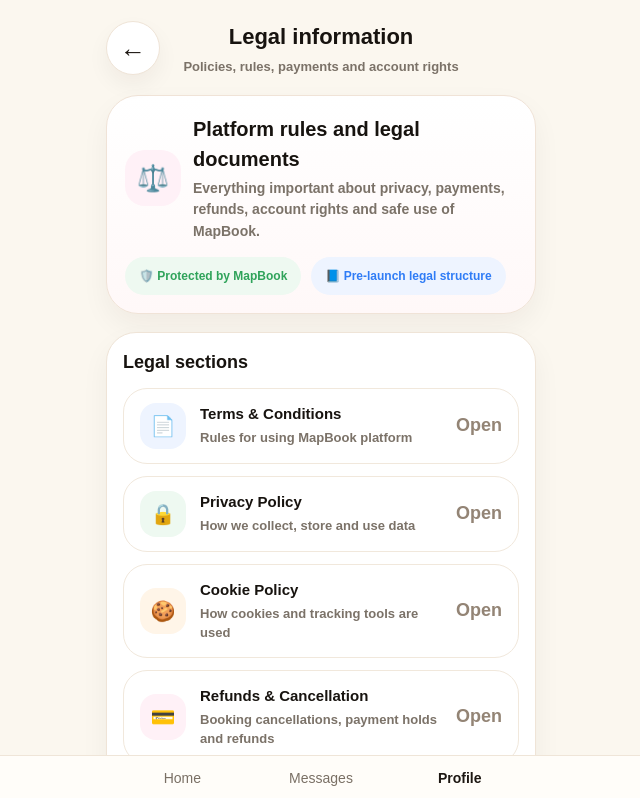
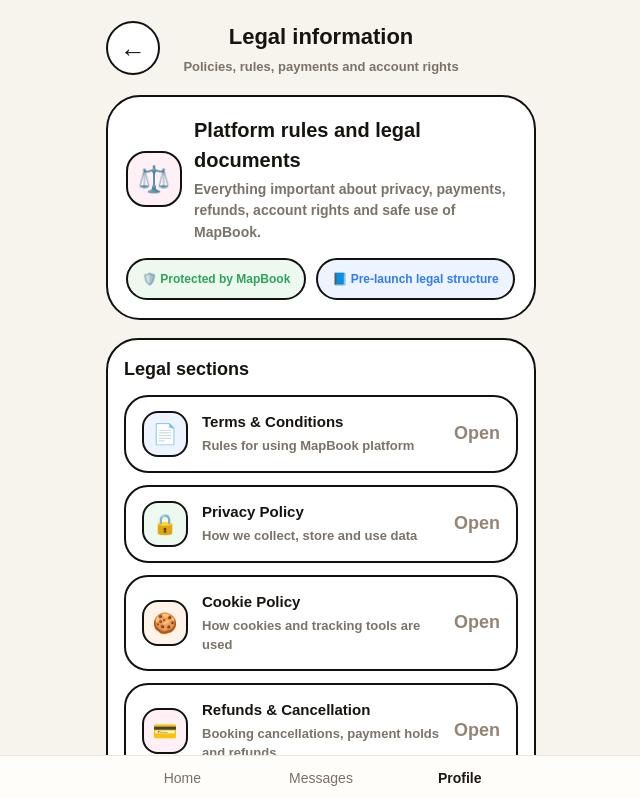
Before and after one commit to bellasalon4u-source/mapbookapp, a Next.js app: page /profile/legal in a window 1280 px wide. Shown: the top 798 px of the page, without its empty margins (319-959 px from the left). Built offline with nearby package versions, Linux system fonts and the light colour scheme.

Commit message:
git add app/profile/legal/page.tsx git commit -m "restyle legal page to mapbook design"

```diff
--- a/app/profile/legal/page.tsx
+++ b/app/profile/legal/page.tsx
@@ -185,11 +185,11 @@ type LegalItem = {
 };
 
 function accentStyles(accent: LegalItem['accent']) {
-  if (accent === 'pink') return { background: '#fff1f7', color: '#ff4fa0' };
-  if (accent === 'green') return { background: '#eef9f1', color: '#2fa35a' };
-  if (accent === 'blue') return { background: '#eef4ff', color: '#2f7cf6' };
+  if (accent === 'pink') return { background: '#fff0f6', color: '#ff4fa0' };
+  if (accent === 'green') return { background: '#edf9ef', color: '#2fa35a' };
+  if (accent === 'blue') return { background: '#edf4ff', color: '#2f7cf6' };
   if (accent === 'violet') return { background: '#f3efff', color: '#7a5af8' };
-  if (accent === 'orange') return { background: '#fff5e8', color: '#d68612' };
+  if (accent === 'orange') return { background: '#fff4e7', color: '#d68612' };
   return { background: '#f4efe8', color: '#6d6258' };
 }
 
@@ -278,7 +278,7 @@ export default function LegalPage() {
     <main
       style={{
         minHeight: '100vh',
-        background: '#fbf7ef',
+        background: '#f7f4ee',
         padding: '20px 16px 110px',
       }}
     >
@@ -298,10 +298,10 @@ export default function LegalPage() {
               width: 54,
               height: 54,
               borderRadius: 999,
-              border: '1px solid #efe4d7',
+              border: '2px solid #111111',
               background: '#fff',
               fontSize: 26,
-              boxShadow: '0 10px 22px rgba(44, 23, 10, 0.05)',
+              fontWeight: 900,
               cursor: 'pointer',
             }}
           >
@@ -336,11 +336,10 @@ export default function LegalPage() {
         <div
           style={{
             marginTop: 18,
-            borderRadius: 32,
-            border: '1px solid #f0e3d7',
-            background: 'linear-gradient(180deg, #ffffff 0%, #fff8f8 100%)',
+            borderRadius: 34,
+            border: '2px solid #111111',
+            background: '#ffffff',
             padding: 18,
-            boxShadow: '0 12px 28px rgba(44, 23, 10, 0.05)',
           }}
         >
           <div
@@ -357,7 +356,8 @@ export default function LegalPage() {
                 width: 56,
                 height: 56,
                 borderRadius: 20,
-                background: '#fff1f7',
+                border: '2px solid #111111',
+                background: '#fff0f6',
                 color: '#ff4fa0',
                 display: 'flex',
                 alignItems: 'center',
@@ -402,8 +402,9 @@ export default function LegalPage() {
             <div
               style={{
                 borderRadius: 999,
+                border: '2px solid #111111',
                 padding: '10px 14px',
-                background: '#eef9f1',
+                background: '#edf9ef',
                 color: '#2fa35a',
                 fontSize: 12,
                 fontWeight: 900,
@@ -415,8 +416,9 @@ export default function LegalPage() {
             <div
               style={{
                 borderRadius: 999,
+                border: '2px solid #111111',
                 padding: '10px 14px',
-                background: '#eef4ff',
+                background: '#edf4ff',
                 color: '#2f7cf6',
                 fontSize: 12,
                 fontWeight: 900,
@@ -430,11 +432,10 @@ export default function LegalPage() {
         <div
           style={{
             marginTop: 18,
-            borderRadius: 30,
-            border: '1px solid #efe4d7',
+            borderRadius: 32,
+            border: '2px solid #111111',
             background: '#fff',
             padding: 16,
-            boxShadow: '0 12px 28px rgba(44, 23, 10, 0.05)',
           }}
         >
           <div
@@ -465,7 +466,7 @@ export default function LegalPage() {
                     alignItems: 'center',
                     padding: '14px 16px',
                     textAlign: 'left',
-                    border: '1px solid #f1e8dc',
+                    border: '2px solid #111111',
                     borderRadius: 24,
                     background: '#fff',
                     cursor: 'pointer',
@@ -476,6 +477,7 @@ export default function LegalPage() {
                       width: 46,
                       height: 46,
                       borderRadius: 16,
+                      border: '2px solid #111111',
                       display: 'flex',
                       alignItems: 'center',
                       justifyContent: 'center',
@@ -529,8 +531,8 @@ export default function LegalPage() {
           style={{
             marginTop: 16,
             borderRadius: 24,
+            border: '2px solid #111111',
             background: '#fff8f2',
-            border: '1px solid #f1e3d3',
             padding: 16,
             fontSize: 13,
             lineHeight: 1.6,
```
